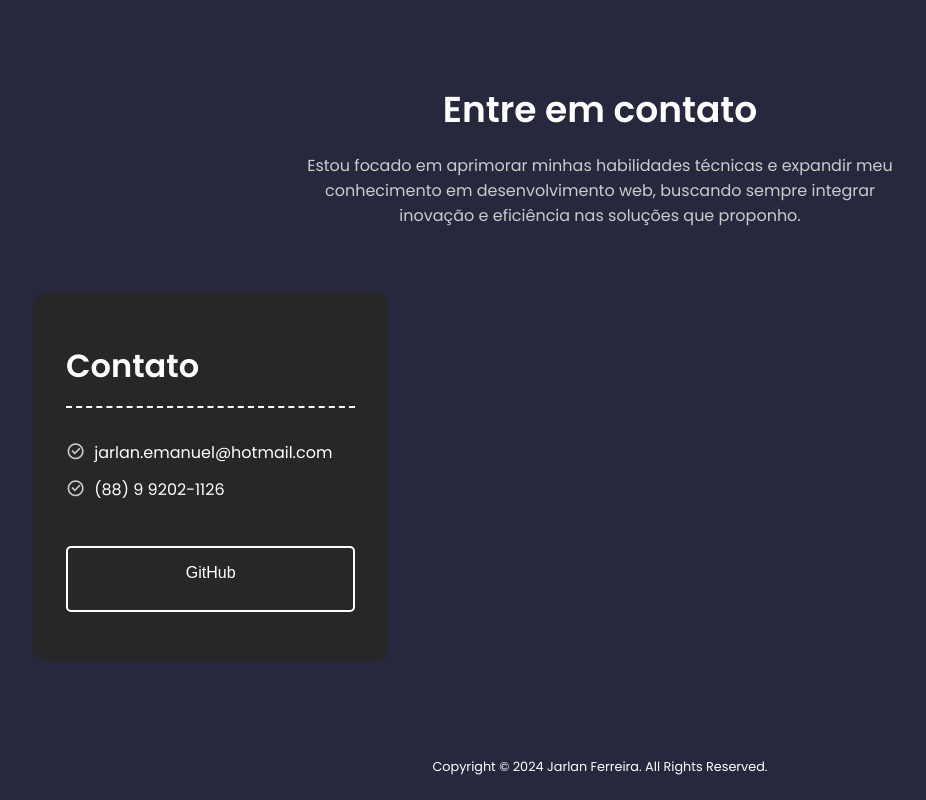
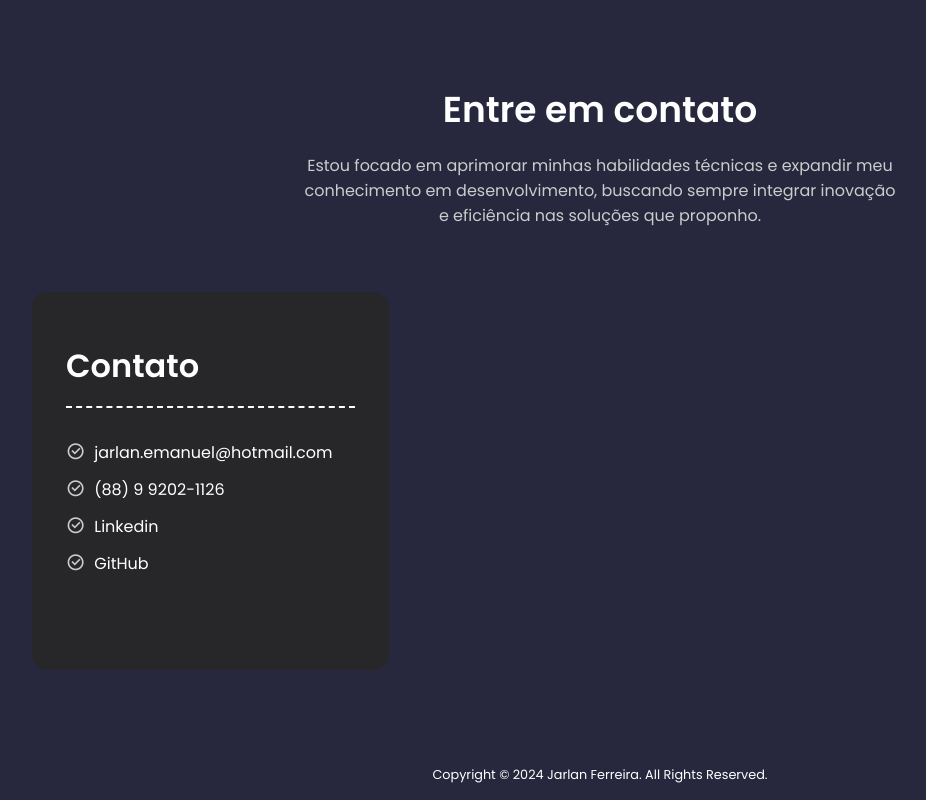
Before and after one commit to Jarlan-Ferreira/PortifolioSite, a plain HTML site: page index.html in a window 1280 px wide. Shown: the part 1187-1987 px from the top of the page, without its empty margins (40-966 px from the left). Drawn offline with nearby package versions, Linux system fonts and the light colour scheme.

Commit message:
Add files via upload

```diff
--- a/index.html
+++ b/index.html
@@ -1,10 +1,14 @@
 <!DOCTYPE html>
 <html lang="en">
 
-<head>
+<head src="images/logo.png">
     <meta charset="UTF-8">
     <meta name="viewport" content="width=device-width, initial-scale=1.0">
     <link rel="stylesheet" href="https://cdnjs.cloudflare.com/ajax/libs/remixicon/3.5.0/remixicon.min.css">
+    <link rel="apple-touch-icon" sizes="180x180" href="images/apple-touch-icon.png">
+    <link rel="icon" type="image/png" sizes="32x32" href="images/favicon-32x32.png">
+    <link rel="icon" type="image/png" sizes="16x16" href="images/favicon-16x16.png">
+    <link rel="manifest" href="/site.webmanifest">
     <link rel="stylesheet" href="style.css">
     <title>Personal Portfolio </title>
 </head>
@@ -66,7 +70,7 @@
     <section class="container">
         <h2 class="header">Entre em contato</h2>
         <p class="sub-header">
-            Estou focado em aprimorar minhas habilidades técnicas e expandir meu conhecimento em desenvolvimento web,
+            Estou focado em aprimorar minhas habilidades técnicas e expandir meu conhecimento em desenvolvimento,
             buscando sempre integrar inovação e eficiência nas soluções que proponho.
         </p>
         <div class="pricing">
@@ -82,8 +86,19 @@
                         <i class="ri-checkbox-circle-line"></i>
                         (88) 9 9202-1126
                     </p>
+                <a href="https://www.linkedin.com/in/jarlan-emanuel/">
+                    <p>
+                        <i class="ri-checkbox-circle-line"></i>
+                        Linkedin
+                    </p>
+                </a>
+                <a href="https://github.com/Jarlan-Ferreira">
+                    <p>
+                        <i class="ri-checkbox-circle-line"></i>
+                        GitHub
+                    </p>
+                </a>
                 </div>
-                <button href=""class="btn"><a href="https://github.com/Jarlan-Ferreira"><p>GitHub</p></a></button>
             </div>
         </div>
     </section>
```
